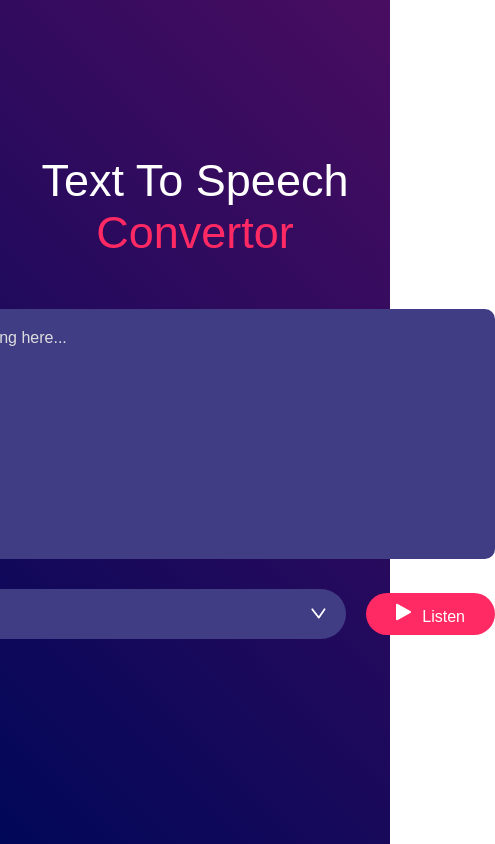
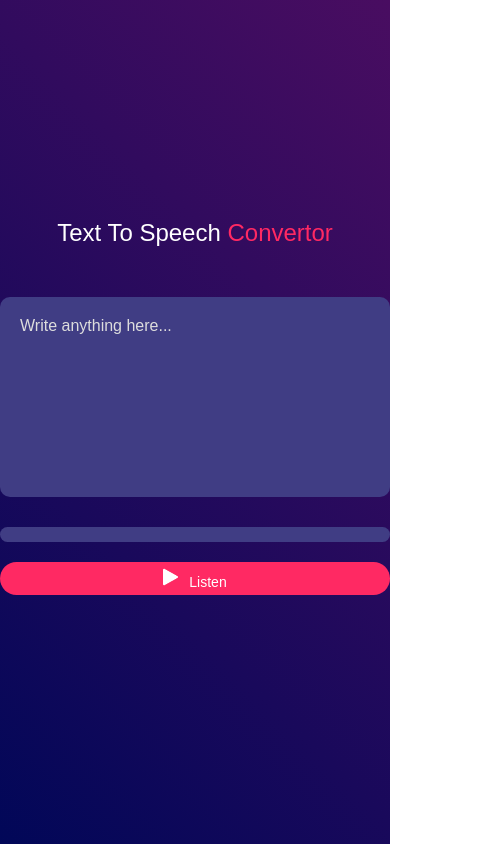
Before and after one commit to rabumaabraham/Text-To-Speech-Convertor-Using-HTML-CSS-JavaScript, a plain HTML site: page index.html in a window 390 px wide. Shown: the whole page, 495 px wide, since content can reach past the window. Drawn offline with Linux system fonts and the light colour scheme.

Commit message:
updated css to make it responsive

```diff
--- a/script.js
+++ b/script.js
@@ -1,27 +1,36 @@
+// letting the button speak
+
 let speech = new SpeechSynthesisUtterance();
-let text = document.querySelector("textarea")
+let text = document.querySelector("textarea");
+let mybtn = document.querySelector("button")
 
+function listen(){
+    speech.text = text.value;
+    window.speechSynthesis.speak(speech);
+}
+
+mybtn.addEventListener("click", listen);
+
+
+// selecting voices
 
 let voices = [];
 let voiceSelect = document.querySelector("select");
 
-window.speechSynthesis.onvoiceschanged = function() {
-    voices = window.speechSynthesis.getVoices();
-    speech.voice = voices[0];
+function myFunction(){
+    window.speechSynthesis.onvoiceschanged = function(){
+        voices = window.speechSynthesis.getVoices();
+        speech.voice = voices[0];
 
-    voices.forEach((voice, i) => (
-        voiceSelect.options[i] = new Option(voice.name, i)));
+        voiceSelect.innerHTML = '';
+
+        voices.forEach(function(voice, i){
+            voiceSelect.options[i] = new Option(voice.name, i);
+        })
+        voiceSelect.addEventListener("change", function(){
+            speech.voice = voices[voiceSelect.value];
+        });
     }
-
-voiceSelect.addEventListener("change", function() {
-    speech.voice = voices[voiceSelect.value]
-});
-
-
-
-function listen() {
-    speech.text = text.value;
-    window.speechSynthesis.speak(speech);
 }
 
-document.querySelector("button").addEventListener("click", listen);
+myFunction();
--- a/style.css
+++ b/style.css
@@ -8,14 +8,13 @@
 .hero {
     width: 100%;
     min-height: 100vh;
-    background: linear-gradient(45deg, #010758, #490d61 );
+    background: linear-gradient(45deg, #010758, #490d61);
     display: flex;
     text-align: center;
     justify-content: center;
     flex-direction: column;
     color: white;
     align-items: center;
-
 }
 
 .hero h1 {
@@ -23,16 +22,15 @@
     font-weight: 500;
     margin-top: -50px;
     margin-bottom: 50px;
-
 }
 
 .hero h1 span {
     color: #ff2963;
-
 }
 
 textarea {
-    width: 600px;
+    width: 100%; /* Make textarea full width */
+    max-width: 600px; /* Set a max-width for larger screens */
     height: 250px;
     background: #403d84;
     color: #fff;
@@ -51,7 +49,8 @@ textarea::placeholder {
 }
 
 .row {
-    width: 600px;
+    width: 100%; /* Make row full width */
+    max-width: 600px; /* Set a max-width for larger screens */
     display: flex;
     align-items: center;
     gap: 20px;
@@ -68,10 +67,10 @@ button {
     cursor: pointer;
     align-items: center;
 }
+
 button img {
     width: 16px;
     margin-right: 10px;
-
 }
 
 select {
@@ -90,3 +89,47 @@ select {
     background-position-x: calc(100% - 20px);
     background-position-y: calc(100% - 20px);
 }
+
+/* Media Queries for Responsiveness */
+@media (max-width: 768px) {
+    .hero h1 {
+        font-size: 32px; /* Reduce font size for smaller screens */
+        margin-top: -30px; /* Adjust margin */
+    }
+
+    textarea {
+        height: 200px; /* Reduce height for smaller screens */
+    }
+
+    button {
+        font-size: 14px; /* Smaller font size for buttons */
+        padding: 8px 20px; /* Adjust padding */
+    }
+
+    select {
+        height: 40px; /* Smaller height for select dropdown */
+    }
+
+    .row {
+        flex-direction: column; /* Stack items vertically */
+        align-items: stretch; /* Make items full width */
+    }
+}
+
+@media (max-width: 480px) {
+    .hero h1 {
+        font-size: 24px; /* Further reduce font size for very small screens */
+    }
+
+    textarea {
+        font-size: 14px; /* Smaller font size in textarea */
+    }
+
+    button {
+        padding: 6px 15px; /* Adjust padding for very small screens */
+    }
+
+    select {
+        height: 35px; /* Further adjust height for select dropdown */
+    }
+}
```
